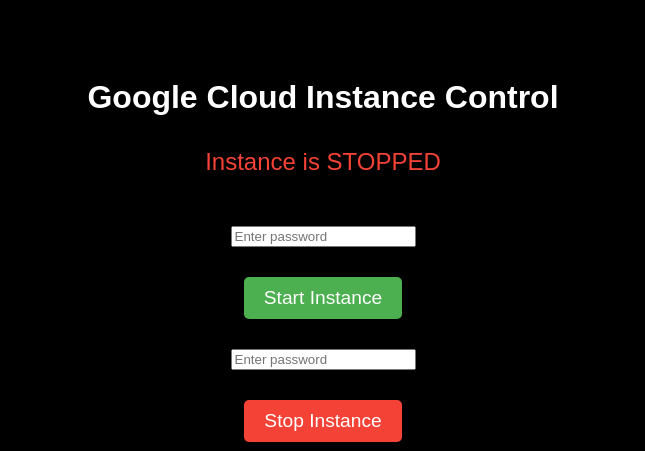
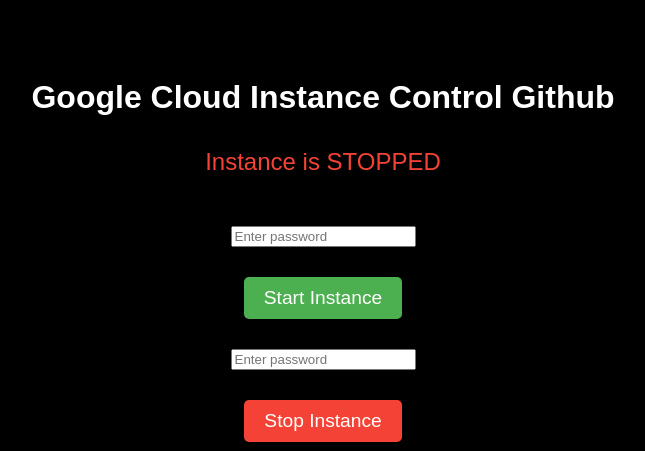
Before and after one commit to Mau8283/gcp-control, a Flask app: template templates/index.html in a window 1280 px wide. Shown: the top 451 px of the page, without its empty margins (317-962 px from the left). Run offline with Flask 3, Linux system fonts and the light colour scheme; the template is opened without the code that fills it, so the values that code supplies are empty.

Commit message:
Update index.html

```diff
--- a/templates/index.html
+++ b/templates/index.html
@@ -49,7 +49,7 @@
     </style>
 </head>
 <body>
-    <h1>Google Cloud Instance Control</h1>
+    <h1>Google Cloud Instance Control Github</h1>
     <div id="instance-status" class="status">
         {% if status == 'RUNNING' %}
         <span class="status-running">Instance is RUNNING</span>
```
